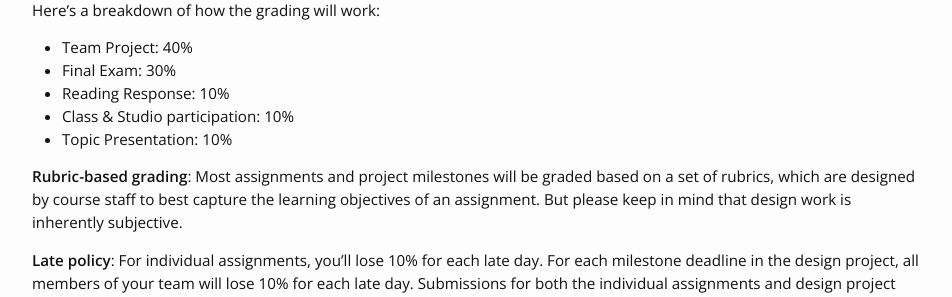
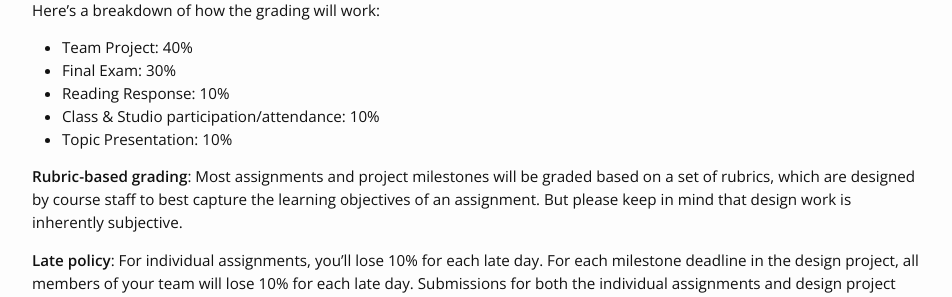
Before and after one commit to cstl-kaist/cs473-2025-fall, a Jekyll site: the page built from logistics.md, in a window 1280 px wide and 900 px high, scrolled down 417 px. Shown: the part 154-451 px from the top of the window, without its empty margins (163-1115 px from the left). Built offline with Jekyll 4.4.1, drawn with Linux system fonts in a browser that asks for light colours; nearby versions of some CDN libraries.

Commit message:
Added attendance

```diff
--- a/_layouts/home.html
+++ b/_layouts/home.html
@@ -51,7 +51,7 @@ layout: default
         <li>Term Project: 40%</li>
         <li>Final Exam: 30%</li>
         <li>Reading Response: 10%</li>
-        <li>Class & Studio participation: 10%</li>
+        <li>Class & Studio participation/attendance: 10%</li>
         <li>Topic presentation: 10%</li>
     </ul>
 
--- a/logistics.md
+++ b/logistics.md
@@ -24,7 +24,7 @@ Here's a breakdown of how the grading will work:
 * Team Project: 40%
 * Final Exam: 30%
 * Reading Response: 10%
-* Class & Studio participation: 10%
+* Class & Studio participation/attendance: 10%
 * Topic Presentation: 10%
 
 **Rubric-based grading**: Most assignments and project milestones will be graded based on a set of rubrics, which are designed by course staff to best capture the learning objectives of an assignment. But please keep in mind that design work is inherently subjective.
```
